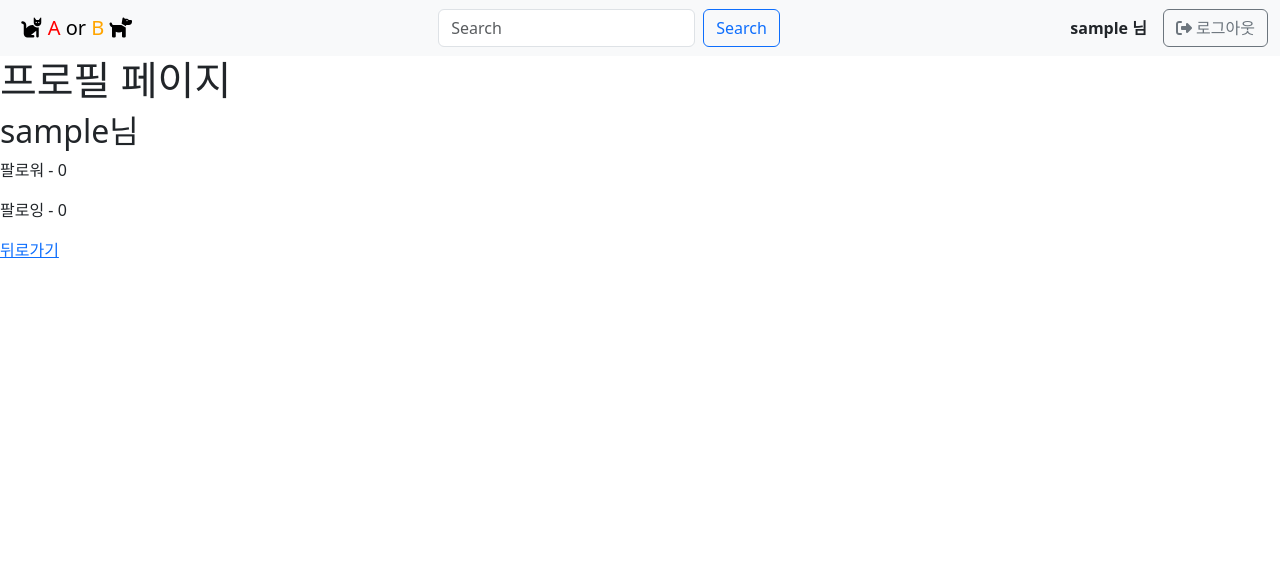
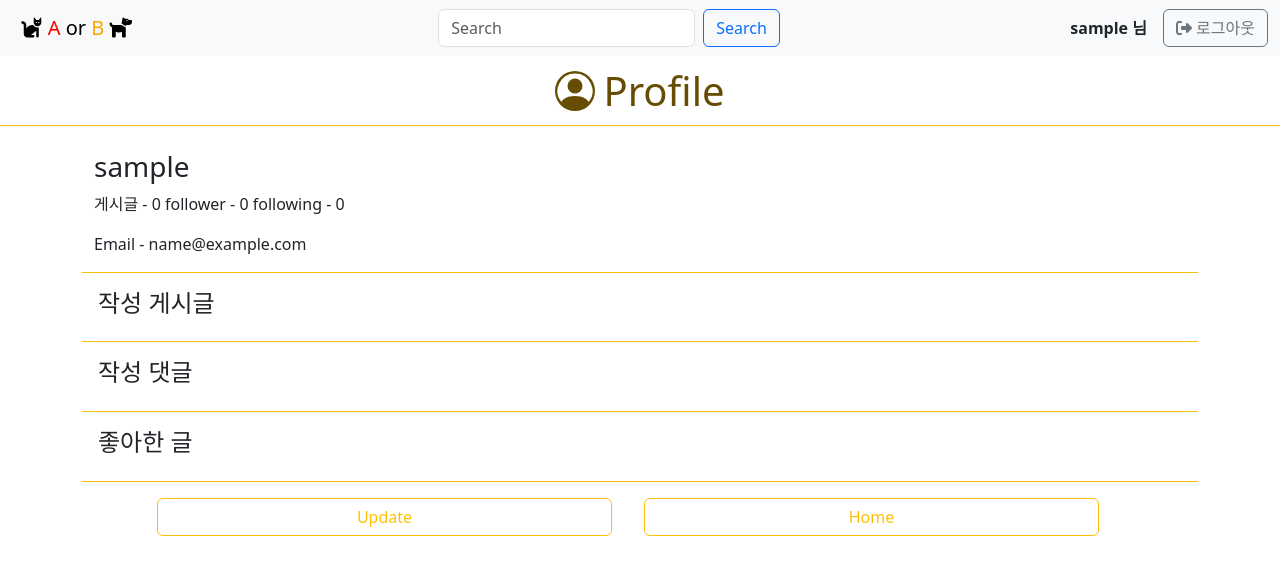
Before and after one commit to ldwlgus12/django_pjt4, a Django app: template accounts/templates/accounts/profile.html in a window 1280 px wide. Shown: the top 575 px of the page. Run offline with Django 3.2, Linux system fonts and the light colour scheme; the template is opened without the code that fills it: values that come from a table or form of the project are taken from there, others are empty; the visitor is signed in with stand-in values (Sample User, id 1); data comes from the database, SQL or seed files in the repository; some libraries are stand-ins or nearby versions.

Commit message:
profil_1

```diff
--- a/accounts/templates/accounts/profile.html
+++ b/accounts/templates/accounts/profile.html
@@ -1,24 +1,77 @@
 {% extends 'base.html' %}
+{% block style %}
+<style>
+  .h {
+    height: 70px;
+  }
+
+  .bottom {
+    border-bottom: 1px solid rgb(255, 193, 7);
+  }
+</style>
+{% endblock style %}
 
 {% block content %}
-  <h1>프로필 페이지</h1>
-  <h2>{{ person.username }}님</h2>
-
+  <div class='h mb-4 d-flex justify-content-center align-items-center bottom'>
+    <svg xmlns="http://www.w3.org/2000/svg" width="40" height="40" fill="rgb(102, 77, 3)" class="bi bi-person-circle me-2" viewBox="0 0 16 16">
+      <path d="M11 6a3 3 0 1 1-6 0 3 3 0 0 1 6 0z"/>
+      <path fill-rule="evenodd" d="M0 8a8 8 0 1 1 16 0A8 8 0 0 1 0 8zm8-7a7 7 0 0 0-5.468 11.37C3.242 11.226 4.805 10 8 10s4.757 1.225 5.468 2.37A7 7 0 0 0 8 1z"/>
+    </svg>
+    <h1 class='text-warning-emphasis m-0'>Profile</h1>
+  </div>
+  <div class='container'>
+    <div class='container bottom'>
+      <h3> {{person.username}} </h3>
       {% if request.user.username != person.username %}
       <form action="{% url 'accounts:follow' person.pk %}" method="POST">
         {% csrf_token %}
         {% if request.user in person.followers.all %}
-      <input type="submit" value="팔로우 취소">
+        <input class="btn btn-outline-success" type="submit" value="unfollow">
         {% else %}
-      <input type="submit" value="팔로우">
+        <input class="btn btn-outline-success" type="submit" value="follow" {% if request.user.is_anonymous %} disabled {% endif %}>
         {% endif %}
       </form>
       {% endif %}
-
-
-  <p>팔로워 - {{ person.followers.all|length }}</p>
-  <p>팔로잉 - {{ person.followings.all|length }}</p>
-
-  <a href="{% url 'balances:index' %}">뒤로가기</a>
+      <p>
+        게시글 - {{ person.balance_set.count }}
+        follower - {{ person.followers.all|length }}
+        following - {{ person.followings.all|length }}
+      </p>
+      <p>
+        Email - {{person.email}}
+      </p>
+    </div>
+    <div class='container bottom p-3'>
+      <h4>작성 게시글</h4>
+      <ul class="list-group">
+        {% for balance in person.balance_set.all %}
+          <li type="button" onclick="window.location='{% url 'balances:detail' balance.pk %}'"  class="list-group-item list-group-item-action">
+            {{balance.pk}} - {{balance.title}} </li>
+        {% endfor %}
+      </ul>
+    </div>
+    <div class='container bottom p-3'>
+      <h4>작성 댓글</h4>
+      <ul class="list-group">
+        {% for comment in person.comment_set.all %}
+          <li type="button" onclick="window.location='{% url 'balances:detail' comment.balance.pk %}'" class="list-group-item list-group-item-action">
+            {{comment.content}} </li>
+        {% endfor %}
+      </ul>
+    </div>
+    <div class='container bottom p-3'>
+      <h4>좋아한 글</h4>
+      <ul class="list-group">
+        {% for like in person.like_balances.all %}
+          <li type="button"  onclick="window.location='{% url 'balances:detail' like.pk %}'" class="list-group-item list-group-item-action">
+            {{like.title}} </li>
+        {% endfor %}
+      </ul>
+    </div>
+    <div class='container row justify-content-md-center'>
+      <a class="btn btn-outline-warning col-12 col-md-5 mt-3 mx-3" href="{% url 'accounts:update' %}">Update</a>
+      <a class="btn btn-outline-warning col-12 col-md-5 mt-3 mx-3" href="{% url 'balances:index' %}">Home</a>
+    </div>
+  </div>
 
 {% endblock content %}
--- a/accounts/templates/accounts/signup.html
+++ b/accounts/templates/accounts/signup.html
@@ -14,10 +14,10 @@
 
 {% block content %}
 <div class="bg-warning-subtle h mb-4 d-flex justify-content-center align-items-center">
-  <h1 class="text-center text-warning-emphasis">Signup</h1>
+  <h1 class="text-warning-emphasis">Signup</h1>
 </div>
 <div class='container mt-5 d-flex justify-content-center'>
-  <form action="{% url 'accounts:signup' %}" method='POST' class='col-12 col-md-6''>
+  <form action="{% url 'accounts:signup' %}" method='POST' class='col-12 col-md-6'>
     {% csrf_token %}
     <label class='text-warning-emphasis'>ID</label>
     {{ form.username }}
--- a/accounts/templates/accounts/update.html
+++ b/accounts/templates/accounts/update.html
@@ -12,10 +12,10 @@
 {% endblock style %}
 {% block content %}
 <div class="bg-warning-subtle h mb-4 d-flex justify-content-center align-items-center">
-  <h1 class="text-center text-warning-emphasis">Update</h1>
+  <h1 class="text-warning-emphasis">Update</h1>
 </div>
 <div class='container mt-5 d-flex justify-content-center'>
-  <form action="{% url 'accounts:update' %}" method='POST' class='col-12 col-md-6''>
+  <form action="{% url 'accounts:update' %}" method='POST' class='col-12 col-md-6'>
     {% csrf_token %}
     <label class='text-warning-emphasis'>ID</label>
     {{ form.username }}
```
Lines whose indentation alone changed are shown as unchanged.
